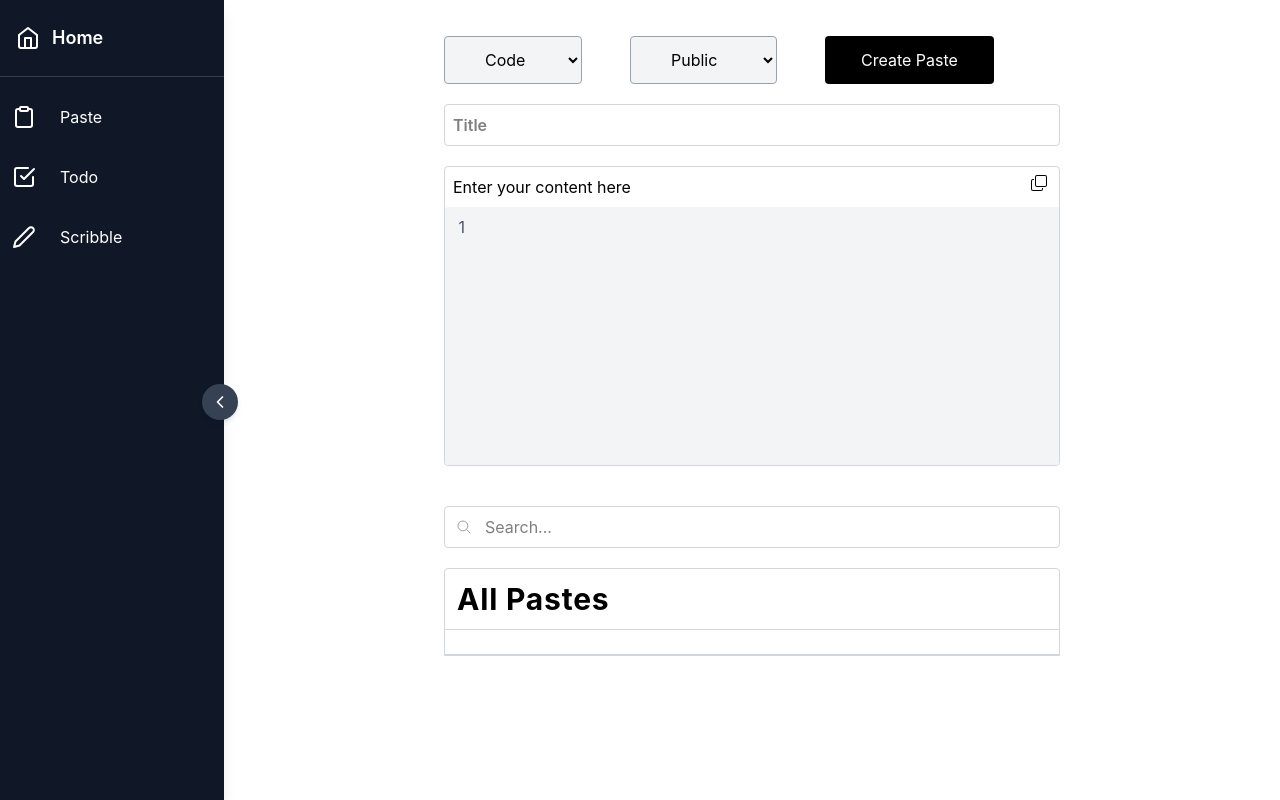
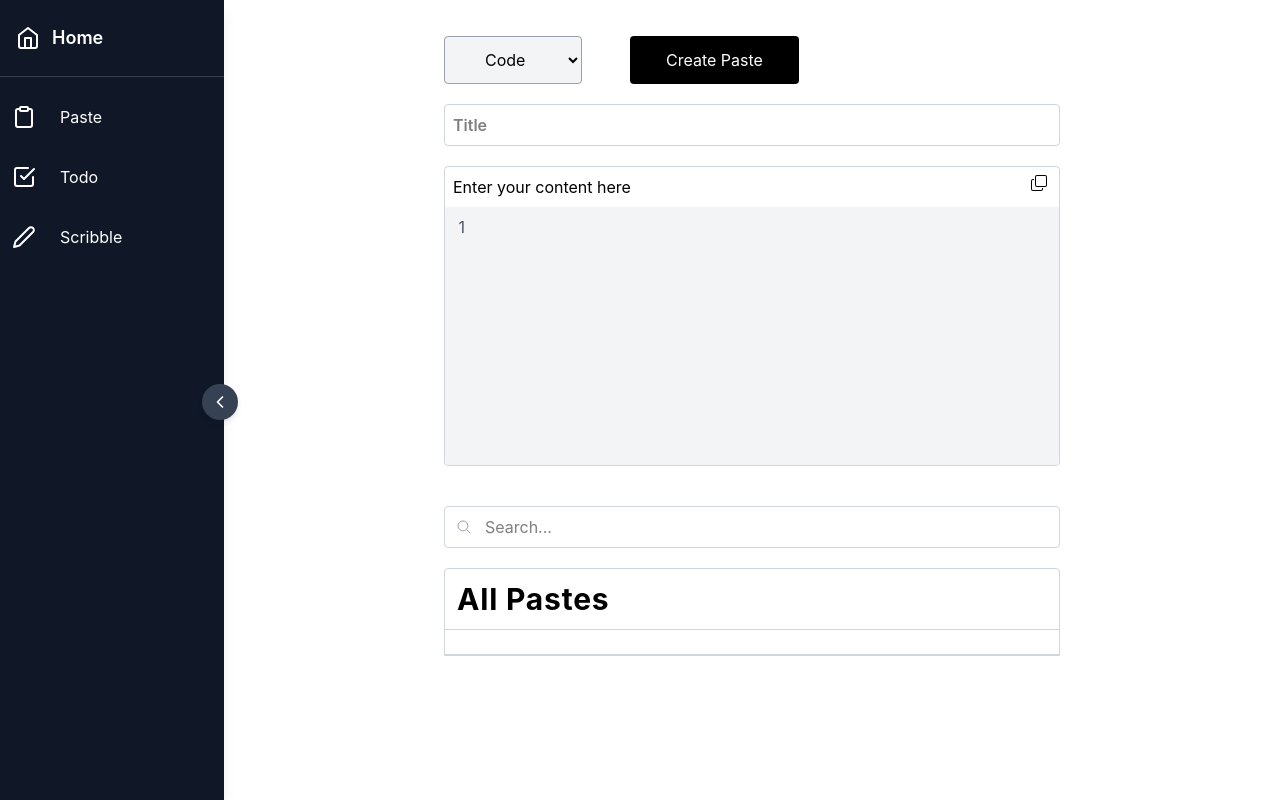
Before and after one commit to YashShrivastava2604/Vision-Board, a React (Vite) app: page /paste in a window 1280 px wide. Built offline with nearby package versions, Linux system fonts and the light colour scheme.

Commit message:
third commit

```diff
--- a/src/components/Paste/PasteHome.jsx
+++ b/src/components/Paste/PasteHome.jsx
@@ -11,7 +11,7 @@ import './PasteHome.css'
 
 const PasteHome = () => {
   const [format, setformat] = useState("Code");
-  const [privacy, setPrivacy] = useState("Public");
+  // const [privacy, setPrivacy] = useState("Public");
   const [title, setTitle] = useState("");
   const [val, setVal] = useState("");
   const allPaste = useSelector((state) => state.pasteRed.allPastes);
@@ -97,13 +97,7 @@ const PasteHome = () => {
                 <option value="Text">Text</option>
               </select>
 
-              <select
-                onChange={(e) => setPrivacy(e.target.value)}
-                className="cursor-pointer bg-gray-100 border border-gray-400 rounded py-3 px-9"
-              >
-                <option value="Public">Public</option>
-                <option value="Private">Private</option>
-              </select>
+
 
               <button
                 className="cursor-pointer bg-black text-white py-3 px-9 rounded"
```
